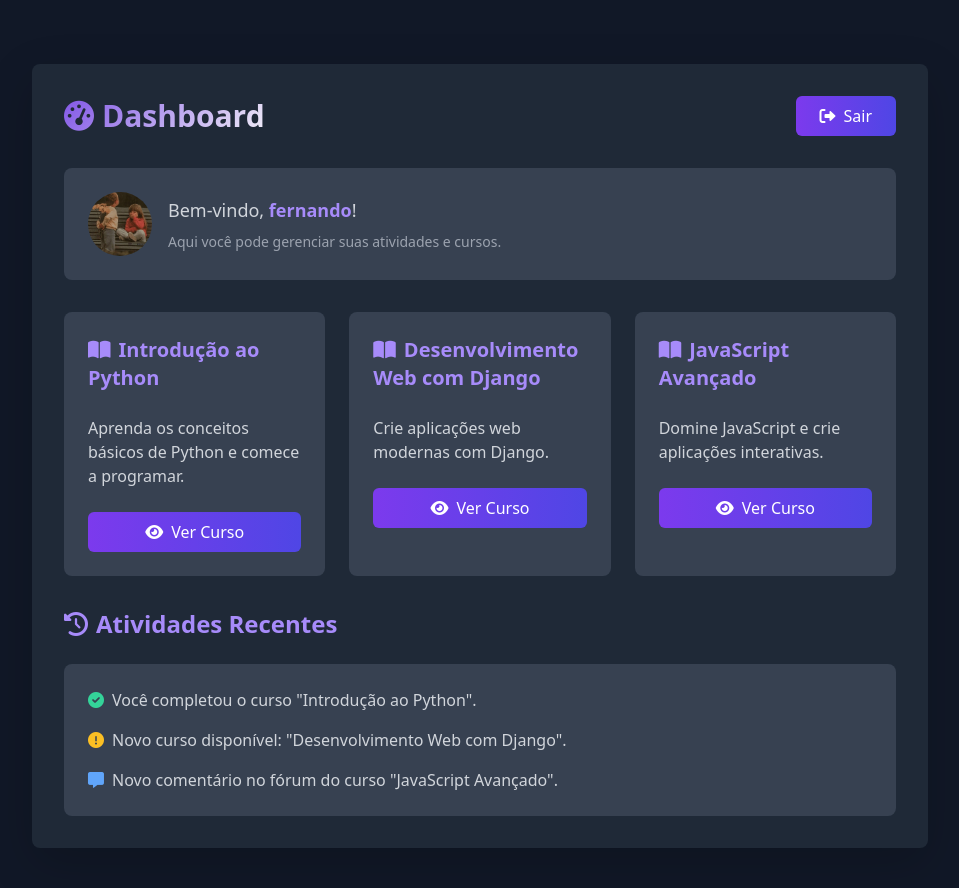
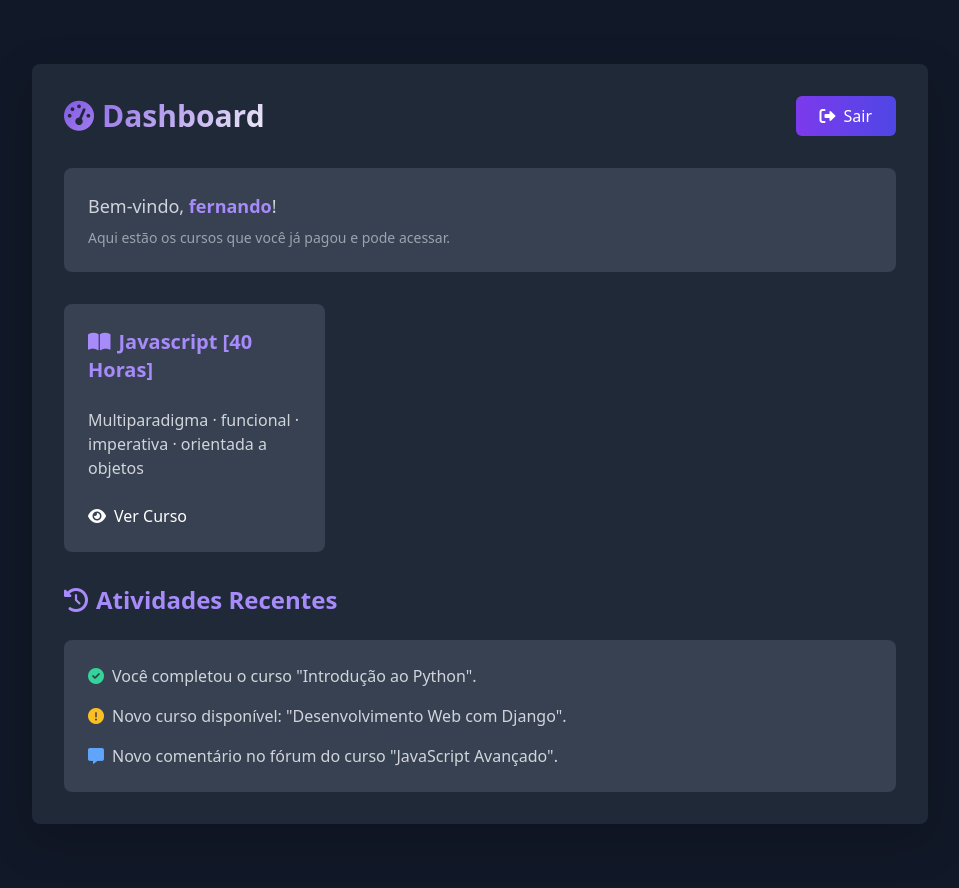
Before and after one commit to juliobrige/PLATAFORMA, a Django app: page /usuarios/dashboard/ in a window 1280 px wide. Shown: the part 72-960 px from the top of the page, without its empty margins (160-1119 px from the left). Run offline with Django 5.2, Linux system fonts and the light colour scheme; a user stored in the database is signed in; data comes from the database, SQL or seed files in the repository.

Commit message:
actualizacao

```diff
--- a/usuarios/models.py
+++ b/usuarios/models.py
@@ -1,5 +1,6 @@
 from django.contrib.auth.models import AbstractUser
 from django.db import models
+
 
 class Usuario(AbstractUser):
     GENERO_CHOICES = [
--- a/usuarios/templates/usuarios/dashboard.html
+++ b/usuarios/templates/usuarios/dashboard.html
@@ -1,34 +1,3 @@
-<!DOCTYPE html>
-<html lang="pt-BR">
-<head>
-  <meta charset="UTF-8">
-  <meta name="viewport" content="width=device-width, initial-scale=1.0">
-  <title>Dashboard - Rocketseat Style</title>
-  <!-- Bootstrap CSS -->
-  <link href="https://cdn.jsdelivr.net/npm/bootstrap@5.3.0-alpha1/dist/css/bootstrap.min.css" rel="stylesheet">
-  <!-- Tailwind CSS -->
-  <link href="https://cdn.jsdelivr.net/npm/tailwindcss@2.2.19/dist/tailwind.min.css" rel="stylesheet">
-  <!-- FontAwesome -->
-  <link href="https://cdnjs.cloudflare.com/ajax/libs/font-awesome/6.0.0-beta3/css/all.min.css" rel="stylesheet">
-  <!-- Custom CSS -->
-  <style>
-    .text-gradient-rocket {
-      background: linear-gradient(90deg, #8257e5, #61dafb);
-      -webkit-background-clip: text;
-      -webkit-text-fill-color: transparent;
-    }
-    .bg-gradient-rocket {
-      background: linear-gradient(90deg, #8257e5, #61dafb);
-    }
-    .hover-scale {
-      transition: transform 0.3s ease;
-    }
-    .hover-scale:hover {
-      transform: scale(1.05);
-    }
-  </style>
-</head>
-<body class="bg-gray-900 text-white">
 {% extends 'base.html' %}
 
 {% block content %}
@@ -47,77 +16,36 @@
       </a>
     </div>
 
-      <!-- Mensagem de Boas-Vindas com Foto do Usuário -->
-      <div class="bg-gray-700 rounded-lg p-6 mb-8 flex items-center">
-        <!-- Foto do Usuário -->
-        <div class="w-16 h-16 rounded-full overflow-hidden mr-4">
-          {% if user.foto_perfil %}
-            <img src="{{ user.foto_perfil.url }}" alt="Foto de perfil" class="w-full h-full object-cover">
-          {% else %}
-            <div class="w-full h-full bg-purple-500 flex items-center justify-center">
-              <i class="fas fa-user text-white text-2xl"></i>
-            </div>
-          {% endif %}
-        </div>
     <!-- Mensagem de Boas-Vindas -->
-        <div>
+    <div class="bg-gray-700 rounded-lg p-6 mb-8">
       <p class="text-lg text-gray-300">
         Bem-vindo, <span class="font-bold text-purple-400">{{ user.username }}</span>!
       </p>
       <p class="text-sm text-gray-400 mt-2">
-            Aqui você pode gerenciar suas atividades e cursos.
+        Aqui estão os cursos que você já pagou e pode acessar.
       </p>
     </div>
-      </div>
-      <!-- Cards de Cursos -->
+
+    <!-- Cards de Cursos Pagos -->
     <div class="grid grid-cols-1 md:grid-cols-2 lg:grid-cols-3 gap-6">
-        <!-- Card 1: Curso de Python -->
-        <div class="bg-gray-700 rounded-lg p-6 hover-scale">
+      {% for curso in cursos_pagos %}
+      <div class="bg-gray-700 rounded-lg p-6 hover:scale-105 transition-all duration-300">
         <h3 class="text-xl font-bold text-purple-400 mb-4">
-            <i class="fas fa-book-open mr-2"></i>Introdução ao Python
+          <i class="fas fa-book-open mr-2"></i>{{ curso.titulo }}
         </h3>
         <p class="text-gray-300 mb-4">
-            Aprenda os conceitos básicos de Python e comece a programar.
+          {{ curso.descricao }}
         </p>
         <a
-            href="#"
-            class="bg-gradient-to-r from-purple-600 to-indigo-600 text-white py-2 px-4 rounded-md hover:from-purple-700 hover:to-indigo-700 transition-all duration-300 block text-center"
-          >
+          href="{% url 'detalhes_curso' curso.id %}"  <!-- Substitua pela URL correta -->
           <i class="fas fa-eye mr-2"></i>Ver Curso
         </a>
       </div>
-
-        <!-- Card 2: Curso de Django -->
-        <div class="bg-gray-700 rounded-lg p-6 hover-scale">
-          <h3 class="text-xl font-bold text-purple-400 mb-4">
-            <i class="fas fa-book-open mr-2"></i>Desenvolvimento Web com Django
-          </h3>
-          <p class="text-gray-300 mb-4">
-            Crie aplicações web modernas com Django.
-          </p>
-          <a
-            href="#"
-            class="bg-gradient-to-r from-purple-600 to-indigo-600 text-white py-2 px-4 rounded-md hover:from-purple-700 hover:to-indigo-700 transition-all duration-300 block text-center"
-          >
-            <i class="fas fa-eye mr-2"></i>Ver Curso
-          </a>
+      {% empty %}
+      <div class="col-span-3 text-center text-gray-400">
+        <p>Você ainda não pagou por nenhum curso.</p>
       </div>
-
-        <!-- Card 3: Curso de JavaScript -->
-        <div class="bg-gray-700 rounded-lg p-6 hover-scale">
-          <h3 class="text-xl font-bold text-purple-400 mb-4">
-            <i class="fas fa-book-open mr-2"></i>JavaScript Avançado
-          </h3>
-          <p class="text-gray-300 mb-4">
-            Domine JavaScript e crie aplicações interativas.
-          </p>
-          <a
-            href="#"
-            class="bg-gradient-to-r from-purple-600 to-indigo-600 text-white py-2 px-4 rounded-md hover:from-purple-700 hover:to-indigo-700 transition-all duration-300 block text-center"
-          >
-            <i class="fas fa-eye mr-2"></i>Ver Curso
-          </a>
-        </div>
+      {% endfor %}
     </div>
 
     <!-- Seção de Atividades Recentes -->
@@ -142,17 +70,3 @@
   </div>
 </div>
 {% endblock %}
-
-  <!-- Bootstrap JS -->
-  <script src="https://cdn.jsdelivr.net/npm/bootstrap@5.3.0-alpha1/dist/js/bootstrap.bundle.min.js"></script>
-  <!-- Custom JS -->
-  <script>
-    // Exemplo de interação com JavaScript
-    document.querySelectorAll('.hover-scale').forEach(card => {
-      card.addEventListener('click', () => {
-        alert('Curso clicado!');
-      });
-    });
-  </script>
-</body>
-</html>
--- a/usuarios/views.py
+++ b/usuarios/views.py
@@ -6,6 +6,11 @@ from django.conf import settings
 from .forms import RegistroForm
 from .models import Usuario
 from .email import enviar_email_boas_vindas
+from pagamentos.models import MpesaPayment
+from cursos.models import Curso
+
+
+
 
 def registro(request):
     """Cadastro de novo usuário"""
@@ -56,12 +61,16 @@ def user_login(request):
 
     return render(request, 'usuarios/login.html')
 
-
 @login_required
 def dashboard(request):
-    """Área interna acessível apenas para usuários logados"""
-    return render(request, 'usuarios/dashboard.html')
+    # Filtra os cursos pagos pelo usuário atual
+    cursos_pagos_ids = MpesaPayment.objects.filter(usuario=request.user, status='aprovado').values_list('curso_id', flat=True)
+    cursos_pagos = Curso.objects.filter(id__in=cursos_pagos_ids)
 
+    context = {
+        'cursos_pagos': cursos_pagos,  # Passa os cursos pagos para o template
+    }
+    return render(request, 'usuarios/dashboard.html', context)
 
 @login_required
 def user_logout(request):
```
Lines whose indentation alone changed are shown as unchanged.
